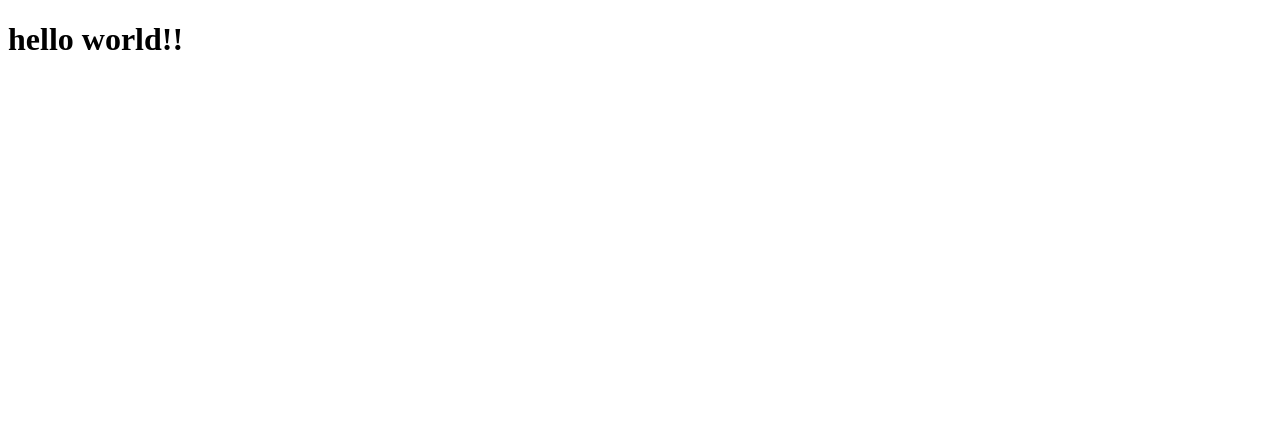
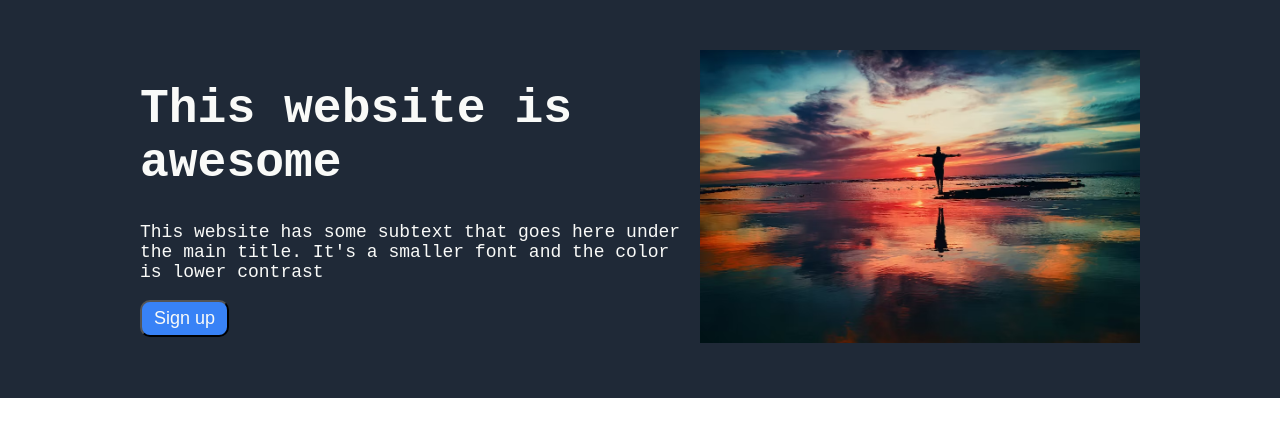
Before and after one commit to LeAthur01/odin-landing-page, a plain HTML site: page index.html in a window 1280 px wide. Drawn offline with Linux system fonts and the light colour scheme.

Commit message:
Edit index.html and styles.css
Build the hero section of the landing page

```diff
--- a/index.html
+++ b/index.html
@@ -3,9 +3,44 @@
 <head>
     <meta charset="UTF-8">
     <meta name="viewport" content="width=device-width, initial-scale=1.0">
+    <link rel="stylesheet" href="./styles.css">
     <title>Personal Landing Page</title>
 </head>
 <body>
-    <h1>hello world!!</h1>
+    <div>
+        <!-- Hero section -->
+        <div class="container hero-section">
+            <div class="splitting-flex-container">
+                <div>
+                    <h1>This website is awesome</h1>
+                    <p>This website has some subtext that goes here under the main title. It's a smaller font and the color is lower contrast</p>
+                    <button>Sign up</button>
+                </div>
+                <div>
+                    <img src="./resources/imgs/landing-page-image.avif"
+                        alt="A man in the middle of a beatiful scene">
+                </div>
+            </div>
+        </div>
+
+        <!-- Information section -->
+        <div>
+
+        </div>
+
+        <!-- Quote section -->
+        <div>
+
+        </div>
+
+        <!-- Contact section -->
+        <div>
+
+        </div>
+
+        <!-- Footer -->
+        <div>
+
+        </div>
 </body>
 </html>
--- a/styles.css
+++ b/styles.css
@@ -0,0 +1,46 @@
+body {
+    margin: 0;
+    font-family:'Courier New', Courier, monospace;
+}
+
+.container {
+    padding: 50px;
+}
+
+.hero-section {
+    background-color: #1F2937;
+}
+
+.hero-section h1 {
+    color: #f9faf8;
+    font-size: 48px;
+}
+
+.hero-section p,
+.hero-section button {
+    color: #f9faf8;
+    font-size: 18px;
+}
+
+button {
+    padding: 6px 12px;
+    border-radius: 10px;
+}
+
+.hero-section button {
+    background-color: #3882F6;
+}
+
+.splitting-flex-container {
+    display: flex;
+    width: 1000px;
+    margin: auto;
+}
+
+.splitting-flex-container img {
+    width: 100%;
+}
+
+.splitting-flex-container div {
+    flex-grow: 1;
+}
```
Also changed, not shown: resources/imgs/landing-page-image.avif (added).
